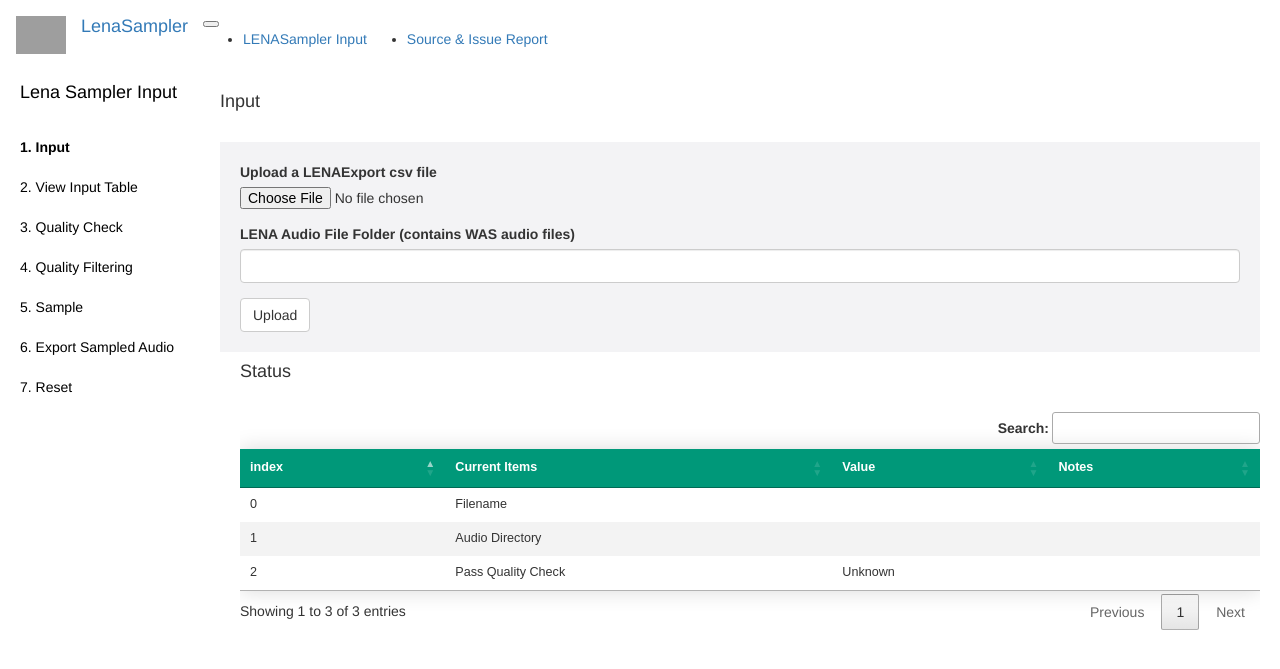
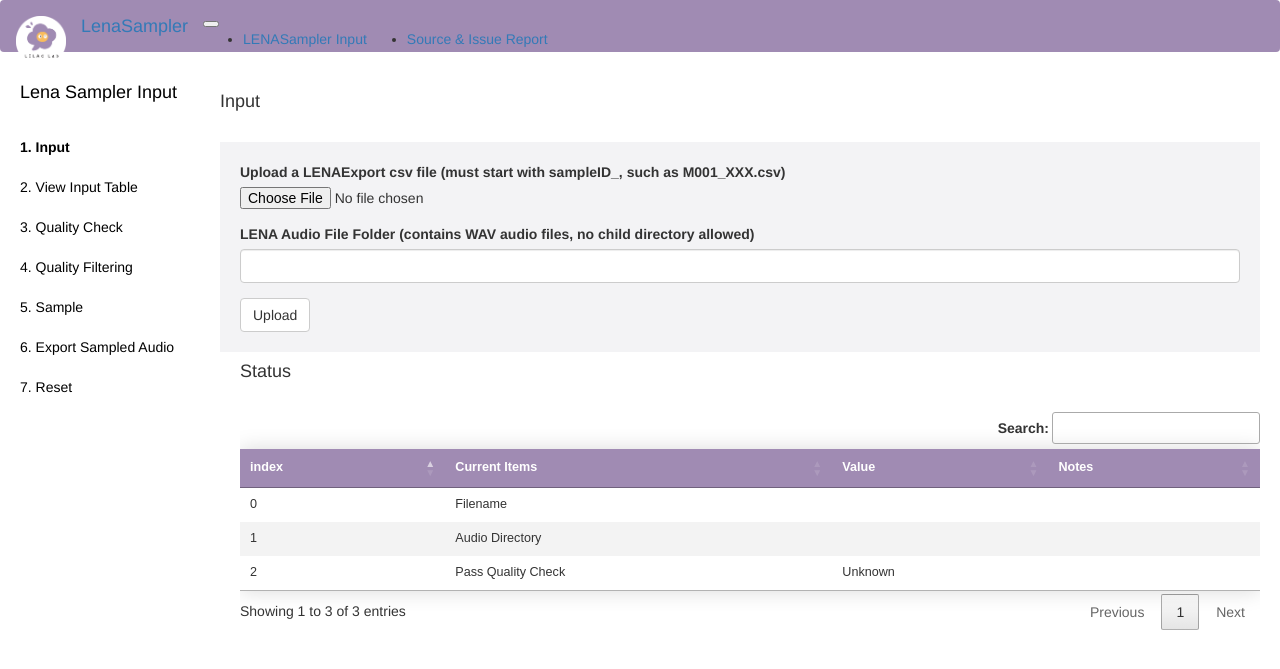
Before and after one commit to lingchen42/LENASampler, a Flask app: page /data/data in a window 1280 px wide. Shown: the top 669 px of the page. Run offline with Flask 2, Linux system fonts and the light colour scheme; some libraries are stand-ins or nearby versions; grey boxes are pictures that could not be loaded.

Commit message:
update appearance

```diff
--- a/ui/app/data/forms.py
+++ b/ui/app/data/forms.py
@@ -8,10 +8,10 @@
 
 
 class DataInput(FlaskForm):
-    fn = FileField("Upload a LENAExport csv file",
+    fn = FileField("Upload a LENAExport csv file (must start with sampleID_, such as M001_XXX.csv)",
                     validators=[FileAllowed(['csv'],
                                  "Only csv file is accepted")])
-    audio_dir = StringField("LENA Audio File Folder (contains WAS audio files)")
+    audio_dir = StringField("LENA Audio File Folder (contains WAV audio files, no child directory allowed)")
     submit = SubmitField('Upload')
 
 
--- a/ui/app/data/routes.py
+++ b/ui/app/data/routes.py
@@ -187,9 +187,9 @@
 
     for col in sampling_criteria_cols :
         setattr(SamplingForm, "%s_min_value"%col,
-            IntegerField("%s min value (median is %s)"%(col, dft[col].median())))
+            IntegerField("%s min value (>=, %s median is %s)"%(col, col, dft[col].median())))
         setattr(SamplingForm, "%s_max_value"%col,
-            IntegerField("%s max value (median is %s)"%(col, dft[col].median())))
+            IntegerField("%s max value (<=, %s median is %s)"%(col, col, dft[col].median())))
     setattr(SamplingForm, "submit", SubmitField('Confirm'))
     form = SamplingForm()
 
--- a/ui/app/static/main.css
+++ b/ui/app/static/main.css
@@ -141,7 +141,7 @@
 }
 
 .styled-table thead tr {
-    background-color: #009879;
+    background-color: #a08bb3;
     color: #ffffff;
     text-align: left;
 }
@@ -160,12 +160,12 @@
 }
 
 .styled-table tbody tr:last-of-type {
-    border-bottom: 2px solid #009879;
+    border-bottom: 2px solid #a08bb3;
 }
 
 .styled-table tbody tr.active-row {
     font-weight: bold;
-    color: #009879;
+    color: #a08bb3;
 }
 
 /* .styled-table tr > *:nth-child(2) {
--- a/ui/app/templates/base.html
+++ b/ui/app/templates/base.html
@@ -17,7 +17,7 @@
     <script type="text/javascript" src="https://cdn.datatables.net/buttons/2.2.2/js/buttons.print.min.js"></script>
 
     <script src="https://cdn.plot.ly/plotly-latest.min.js"></script>
-    <link rel="shortcut icon" href="{{ url_for('static', filename='lenasampler.ico') }}">
+    <link rel="shortcut icon" href="{{ url_for('static', filename='logo.ico') }}">
 
 
 {% endblock %}
@@ -32,11 +32,11 @@
 {% endblock %}}
 
 {% block navbar %}
-    <nav class="navbar navbar-expand-lg navbar-dark bg-dark" style="margin-bottom:10px">
+    <nav class="navbar navbar-expand-lg navbar-dark bg-dark" style="margin-bottom:10px; background-color: #a08bb3;">
         <div class="container-fluid">
             <a class="navbar-brand" href="{{ url_for('index') }}">
                 <div class="logo-image">
-                      <img src="{{url_for('static', filename='lenasampler.png')}}" class="img-fluid" width="50px">
+                      <img src="{{url_for('static', filename='logo.png')}}" class="img-fluid" width="50px">
                 </div>
             </a>
             <a class="navbar-brand" href="{{ url_for('index') }}">LenaSampler</a>
```
Also changed, not shown: ui/app/static/logo.ico (added), ui/app/static/logo.png (added).
